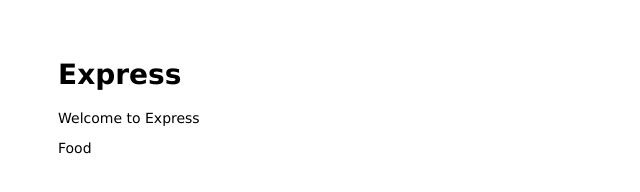
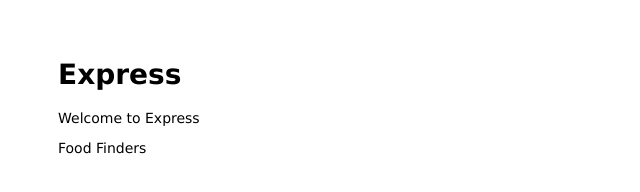
Before and after one commit to hvk5388/FoodFinderApp, a website: page public/index.html in a window 1280 px wide. Shown: the full height of the page, 0-640 px from the left. Drawn offline with Linux system fonts and the light colour scheme.

Commit message:
branch made changes

```diff
--- a/public/index.html
+++ b/public/index.html
@@ -8,7 +8,7 @@
 <body>
   <h1>Express</h1>
   <p>Welcome to Express</p>
-  <p>Food</p>
+  <p>Food Finders</p>
 </body>
 
 </html>
```
